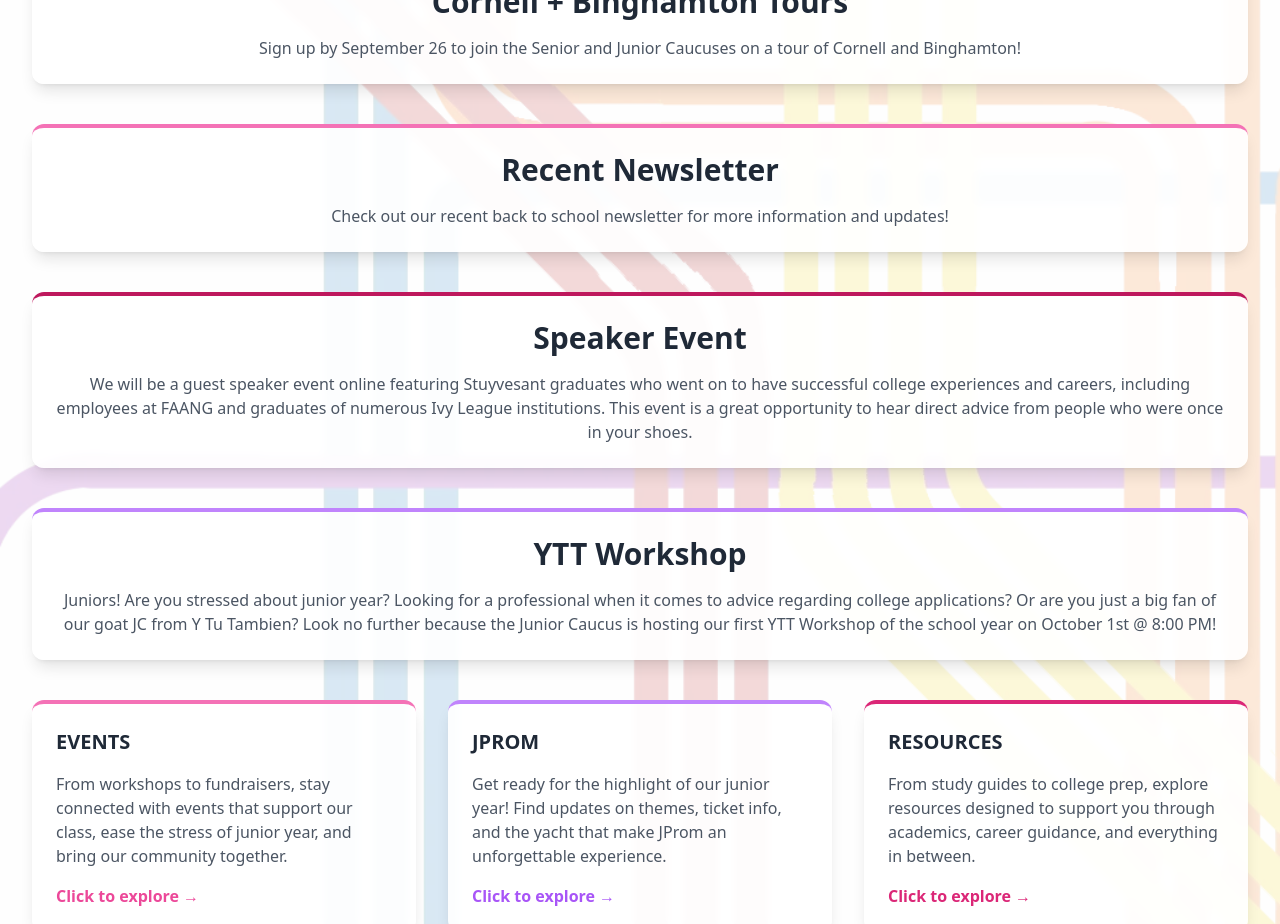
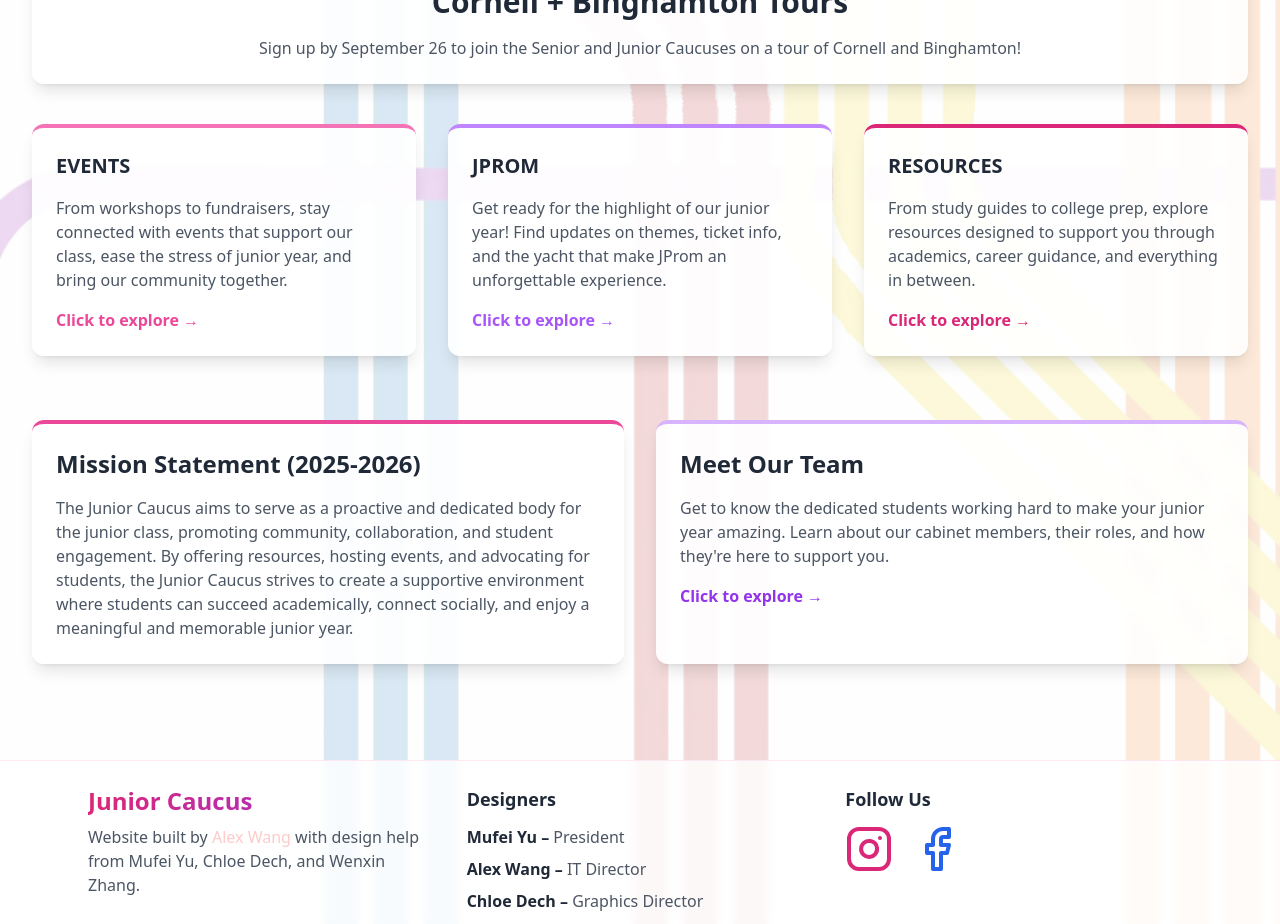
Before and after one commit to alex-wanger/junior_caucus, a React (Vite) app: page / in a window 1280 px wide. Shown: the part 940-1864 px from the top of the page. Built offline with nearby package versions, Linux system fonts and the light colour scheme.

Commit message:
remmove stuff from homepage

```diff
--- a/src/pages/HomePage.jsx
+++ b/src/pages/HomePage.jsx
@@ -56,64 +56,7 @@ const HomePage = () => {
                 on a tour of Cornell and Binghamton!
               </p>
             </div>
-            <div
-              onClick={() =>
-                handleExternalLink(
-                  "https://drive.google.com/drive/folders/1ObMiOvc2aZ8ydlR6RdTW6kin-KG8qJtN"
-                )
-              }
-              className="bg-white/90 backdrop-blur-sm rounded-xl mb-10 text-center shadow-lg p-6 hover:shadow-xl hover:scale-105 transition-all duration-300 border-t-4 border-pink-400 cursor-pointer group"
-            >
-              <h2 className="text-3xl font-bold text-gray-800 mb-4">
-                Recent Newsletter
-              </h2>
-              <p className="text-gray-600">
-                Check out our recent back to school newsletter for more
-                information and updates!
-              </p>
-            </div>
 
-            <div
-              onClick={() =>
-                handleExternalLink(
-                  "https://docs.google.com/spreadsheets/d/1NrWs5V7ShNCsOqIRi7vlStpWKlh3_1i7c7zhBYPEZhE/edit?gid=0#gid=0"
-                )
-              }
-              className="bg-white/90 backdrop-blur-sm rounded-xl mb-10 text-center shadow-lg p-6 hover:shadow-xl hover:scale-105 transition-all duration-300 border-t-4 border-pink-700 cursor-pointer group"
-            >
-              <h2 className="text-3xl font-bold text-gray-800 mb-4">
-                Speaker Event
-              </h2>
-              <p className="text-gray-600">
-                We will be a guest speaker event online
-                featuring Stuyvesant graduates who went on to have successful
-                college experiences and careers, including employees at FAANG
-                and graduates of numerous Ivy League institutions. This event is
-                a great opportunity to hear direct advice from people who were
-                once in your shoes.
-              </p>
-            </div>
-
-            <div
-              onClick={() =>
-                handleExternalLink(
-                  "https://docs.google.com/forms/d/e/1FAIpQLSdbFz9No_iaJU9RUq-djeEDzrK0ZEOr37iBynzrxhB7mDUe7A/viewform"
-                )
-              }
-              className="bg-white/90 backdrop-blur-sm rounded-xl mb-10 text-center shadow-lg p-6 hover:shadow-xl hover:scale-105 transition-all duration-300 border-t-4 border-purple-400 cursor-pointer group"
-            >
-              <h2 className="text-3xl font-bold text-gray-800 mb-4">
-                YTT Workshop
-              </h2>
-              <p className="text-gray-600">
-                Juniors! Are you stressed about junior year? Looking for a
-                professional when it comes to advice regarding college
-                applications? Or are you just a big fan of our goat JC from Y Tu
-                Tambien? Look no further because the Junior Caucus is hosting
-                our first YTT Workshop of the school year on October 1st @ 8:00
-                PM!
-              </p>
-            </div>
 
             {/* END OF ANNOUNCEMENTS */}
 
```
